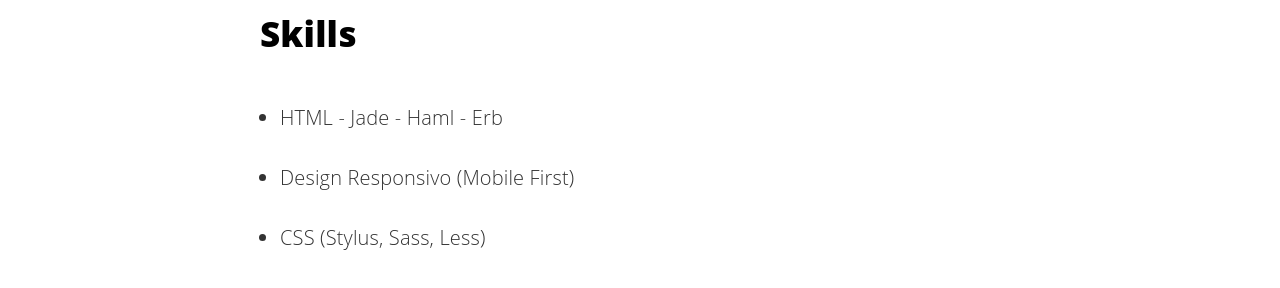
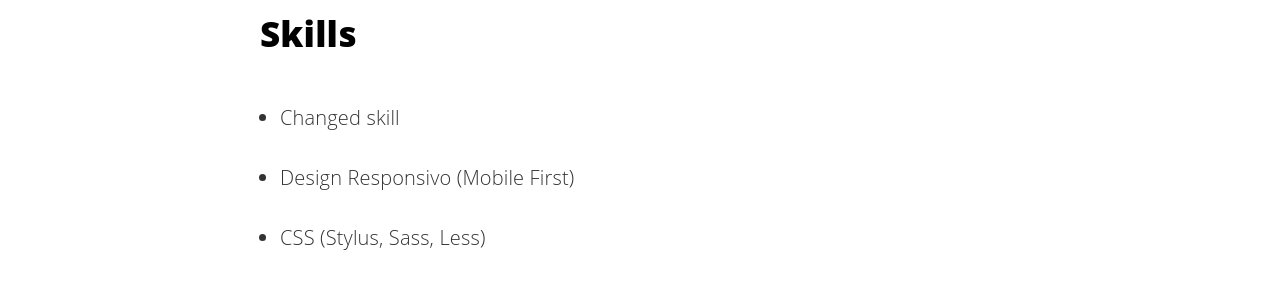
Before and after one commit to manishjindal/manishjindal.github.io, a Jekyll site: the page built from about.html, in a window 1280 px wide and 900 px high, scrolled down 1102 px. Shown: the part 156-444 px from the top of the window. Built offline with Jekyll 4.4.1, drawn with Linux system fonts in a browser that asks for light colours.

Commit message:
about us change

```diff
--- a/about.html
+++ b/about.html
@@ -28,7 +28,7 @@ proident, sunt in culpa qui officia deserunt mollit anim id est laborum.</p>
 <h2>Skills</h2>
 
 <ul class="skill-list">
-	<li>HTML - Jade - Haml - Erb</li>
+	<li>Changed skill</li>
 	<li>Design Responsivo (Mobile First)</li>
 	<li>CSS (Stylus, Sass, Less)</li>
 	<li>Css Frameworks (Bootstrap, Foundation)</li>
```
